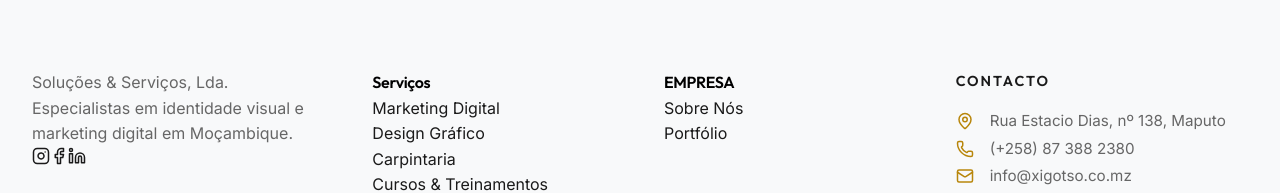
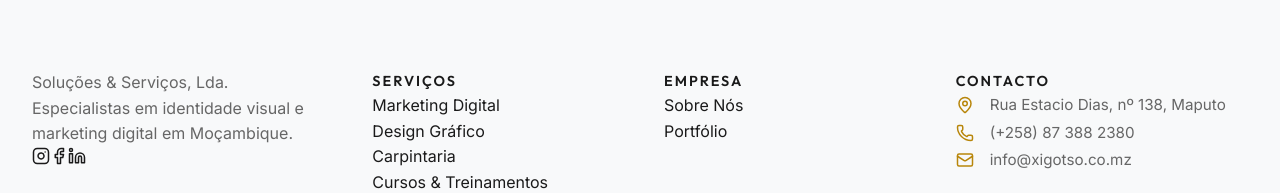
Before and after one commit to dercio258/xigotso, a React (Vite) app in the folder client/: page / in a window 1280 px wide. Shown: the part 1254-1447 px from the top of the page. Built offline with nearby package versions, Linux system fonts and the light colour scheme; no server answers.

Commit message:
Unify footer header styles and spacing

```diff
--- a/client/src/components/Footer.css
+++ b/client/src/components/Footer.css
@@ -24,11 +24,12 @@
     max-width: 300px;
 }
 
+.footer-links h4,
 .footer-contact h4 {
     font-size: 0.9rem;
     text-transform: uppercase;
     letter-spacing: 2px;
-    margin-bottom: 1rem;
+
     color: var(--text-main);
 }
 
```
